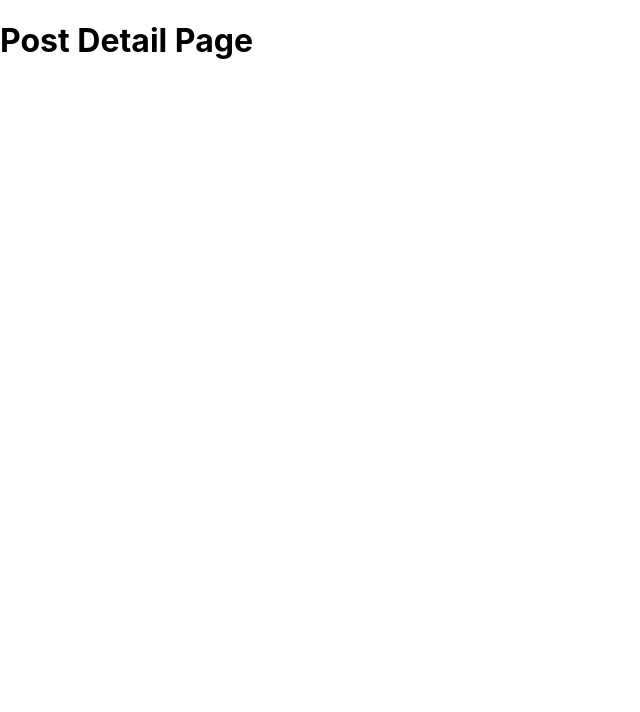
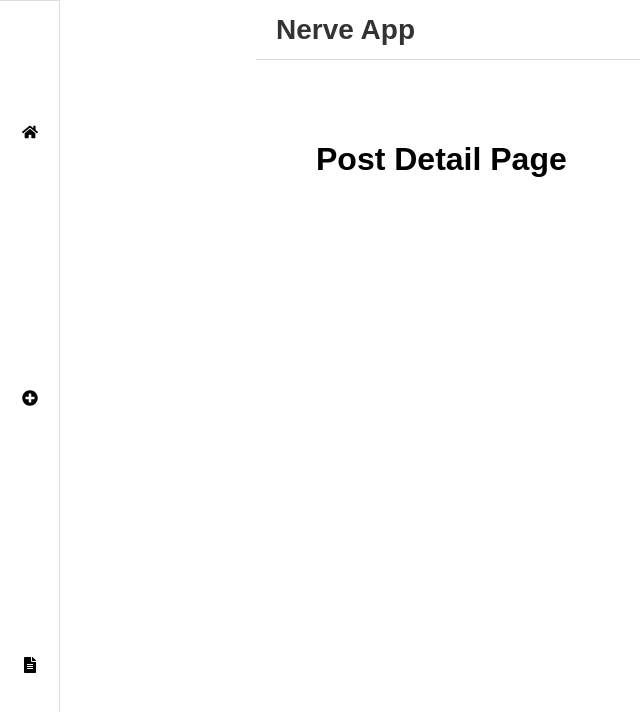
Before and after one commit to JStan-college/WebDevNerveProject, a React (Create React App) app in the folder frontend/nerve_app/: page /post/1 in a window 1280 px wide. Shown: the top 712 px of the page, without its empty margins (0-640 px from the left). Built offline with nearby package versions, Linux system fonts and the light colour scheme.

Commit message:
Beginning React Frontend, changing css layout

```diff
--- a/frontend/nerve_app/public/index.html
+++ b/frontend/nerve_app/public/index.html
@@ -3,7 +3,7 @@
   <head>
     <meta charset="utf-8" />
     <link rel="icon" href="%PUBLIC_URL%/favicon.ico" />
-    <meta name="viewport" content="width=device-width, initial-scale=1" />
+    <meta name="viewport" content="width=device-width, initial-scale=1.0" />
     <meta name="theme-color" content="#000000" />
     <meta
       name="description"
--- a/frontend/nerve_app/src/App.css
+++ b/frontend/nerve_app/src/App.css
@@ -1,38 +1,34 @@
-.App {
-  text-align: center;
+.app {
+  display: flex;
+  flex-direction: column;
+  height: 100vh;
+  font-family: sans-serif;
 }
 
-.App-logo {
-  height: 40vmin;
-  pointer-events: none;
+@media (min-width: 600px) {
+  .app {
+    flex-direction: row; /* two columns on desktop */
+    justify-content: center;
+    align-items: flex-start;
+    width: 100%;
+    max-width: 100vw;
+    overflow-x: hidden;
   }
 
-@media (prefers-reduced-motion: no-preference) {
-  .App-logo {
-    animation: App-logo-spin infinite 20s linear;
-  }
+  .feed {
+    flex: 18; /* feed takes more space */
+    margin-left: 20%;
+    margin-right: 10%;
   }
 
-.App-header {
-  background-color: #282c34;
-  min-height: 100vh;
-  display: flex;
-  flex-direction: column;
-  align-items: center;
-  justify-content: center;
-  font-size: calc(10px + 2vmin);
-  color: white;
+  .bar {
+    flex: 2; /* sidebar takes less space */
+    display: block;
+
   }
 
-.App-link {
-  color: #61dafb;
+  * {
+    box-sizing: border-box;
   }
 
-@keyframes App-logo-spin {
-  from {
-    transform: rotate(0deg);
 }
-  to {
-    transform: rotate(360deg);
-  }
-}
--- a/frontend/nerve_app/src/App.js
+++ b/frontend/nerve_app/src/App.js
@@ -3,16 +3,28 @@ import { Routes, Route } from 'react-router-dom';
 import HomePage from "./pages/HomePage";
 import CreatePage from "./pages/CreatePage";
 import PostDetailPage from "./pages/PostDetailPage";
+import BottomNav from './components/BottomNav';
+import TopBar from './components/TopBar';
+import "./App.css";
+
 
 const App = () => {
   return (
-    <div>
-      <Routes>
-        <Route path="/" element={<HomePage />} />
-        <Route path="/create" element={<CreatePage />} />
-        <Route path="/post/:id" element={<PostDetailPage />} />
-      </Routes>
+    <div className="app">
+      <div className="feed">
+        <TopBar />
+        <Routes>
+          <Route path="/" element={<HomePage />} />
+          <Route path="/create" element={<CreatePage />} />
+          <Route path="/post/:id" element={<PostDetailPage />} />
+        </Routes>
+      </div>
+      <div className="bar">
+        <BottomNav />
+      </div>
+
     </div>
+
   );
 };
 export default App;
--- /dev/null
+++ b/frontend/nerve_app/src/components/BottomNav.css
@@ -0,0 +1,50 @@
+.bottom-nav {
+  position: fixed;
+  bottom: 0;
+  left: 0;
+  width: 100%;
+  height: 60px;
+  background-color: #ffffff;
+  border-top: 1px solid #ddd;
+  display: flex;
+  justify-content: space-around;
+  align-items: center;
+}
+
+.nav-item {
+  text-decoration: none;
+  color: #555;
+  font-size: 16px;
+}
+
+.nav-item.active {
+  color: #007bff;
+  font-weight: bold;
+}
+
+
+@media (min-width: 600px) {
+  .bottom-nav {
+    left: 0;
+    width: 60px;
+    height: 100%;
+    background-color: #ffffff;
+    border-right: 1px solid #ddd;
+    display: grid;
+    grid-template-rows: auto auto auto;
+    text-align: center;
+    margin-right: 100px;
+  }
+
+  .nav-item {
+    text-decoration: none;
+    color: #555;
+    font-size: 18px;
+  }
+
+  .nav-item.active {
+    color: #007bff;
+    font-weight: bold;
+  }
+
+}
--- /dev/null
+++ b/frontend/nerve_app/src/components/BottomNav.js
@@ -0,0 +1,19 @@
+import { NavLink} from "react-router-dom";
+import { FaHome, FaPlusCircle, FaFileAlt } from "react-icons/fa";
+import "./BottomNav.css";
+
+export default function BottomNav() {
+    return (
+        <nav className="bottom-nav">
+            <NavLink to="/" className="nav-link">
+                <FaHome color="black"/>
+            </NavLink>
+            <NavLink to="/create" className="nav-link">
+                <FaPlusCircle color="black"/>
+            </NavLink>
+            <NavLink to="/post/:id" className="nav-link" >
+                <FaFileAlt color="black"/>
+            </NavLink>
+        </nav>
+    );
+}
--- /dev/null
+++ b/frontend/nerve_app/src/components/TopBar.css
@@ -0,0 +1,39 @@
+.top-bar {
+    position: relative;
+    top: 0;
+    left: 0;
+    width: 100%;
+    height: 60px;
+    background-color: #ffffff;
+    border-bottom: 1px solid #ddd;
+    display: flex;
+    justify-content: flex-start;
+    align-items: center;
+    padding-left: 20px;
+}
+
+.app-title {
+    font-size: 24px;
+    font-weight: bold;
+    color: #333;
+}
+
+@media (min-width: 600px) {
+    .top-bar {
+        position: relative;
+        top: 0;
+        left: 0;
+        height: 60px;
+        background-color: #ffffff;
+        border-bottom: 1px solid #ddd;
+        display: flex;
+        justify-content: flex-start;
+        align-items: center;
+    }
+
+    .app-title {
+        font-size: 28px;
+        font-weight: bold;
+        color: #333;
+    }
+}
--- /dev/null
+++ b/frontend/nerve_app/src/components/TopBar.js
@@ -0,0 +1,9 @@
+import "./TopBar.css";
+
+export default function TopBar() {
+    return (
+        <div className="top-bar">
+            <h1 className="app-title">Nerve App</h1>
+        </div>
+    );
+}
--- a/frontend/nerve_app/src/pages/CreatePage.jsx
+++ b/frontend/nerve_app/src/pages/CreatePage.jsx
@@ -1,6 +1,8 @@
+import "./Pages.css";
+
 const CreatePage = () => {
   return (
-    <div>
+    <div className="content">
       <h1>Create Page</h1>
     </div>
   );
--- a/frontend/nerve_app/src/pages/HomePage.jsx
+++ b/frontend/nerve_app/src/pages/HomePage.jsx
@@ -1,6 +1,8 @@
+import "./Pages.css";
+
 const HomePage = () => {
   return (
-    <div>
+    <div className="content">
       <h1>Home Page</h1>
     </div>
   );
--- /dev/null
+++ b/frontend/nerve_app/src/pages/Pages.css
@@ -0,0 +1,13 @@
+.content {
+    padding: 60px;
+    display: grid;
+    grid-template-rows: auto auto auto;
+    justify-content: space-between;
+    align-items: center;
+}
+
+@media (max-width: 600px) {
+    .content {
+        padding: 60px;
+    }
+}
--- a/frontend/nerve_app/src/pages/PostDetailPage.jsx
+++ b/frontend/nerve_app/src/pages/PostDetailPage.jsx
@@ -1,6 +1,8 @@
+import "./Pages.css";
+
 const PostDetailPage = () => {
   return (
-    <div>
+    <div className="content">
       <h1>Post Detail Page</h1>
     </div>
   );
--- /dev/null
+++ b/package.json
@@ -0,0 +1,4 @@
+{
+  "dependencies": {
+  }
+}
```
Also changed, not shown: 1 other file (tests, documents, lock files or other folders). Lines whose indentation alone changed are shown as unchanged.
